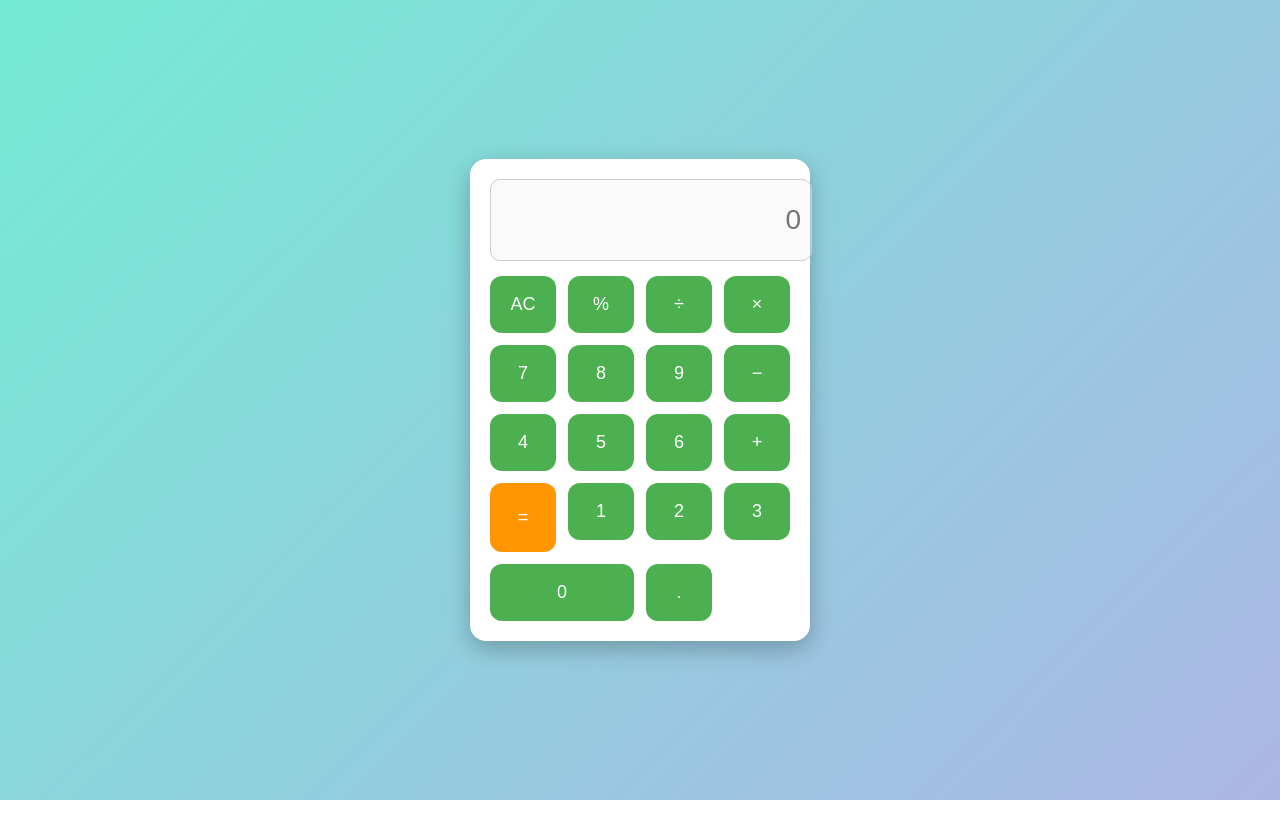
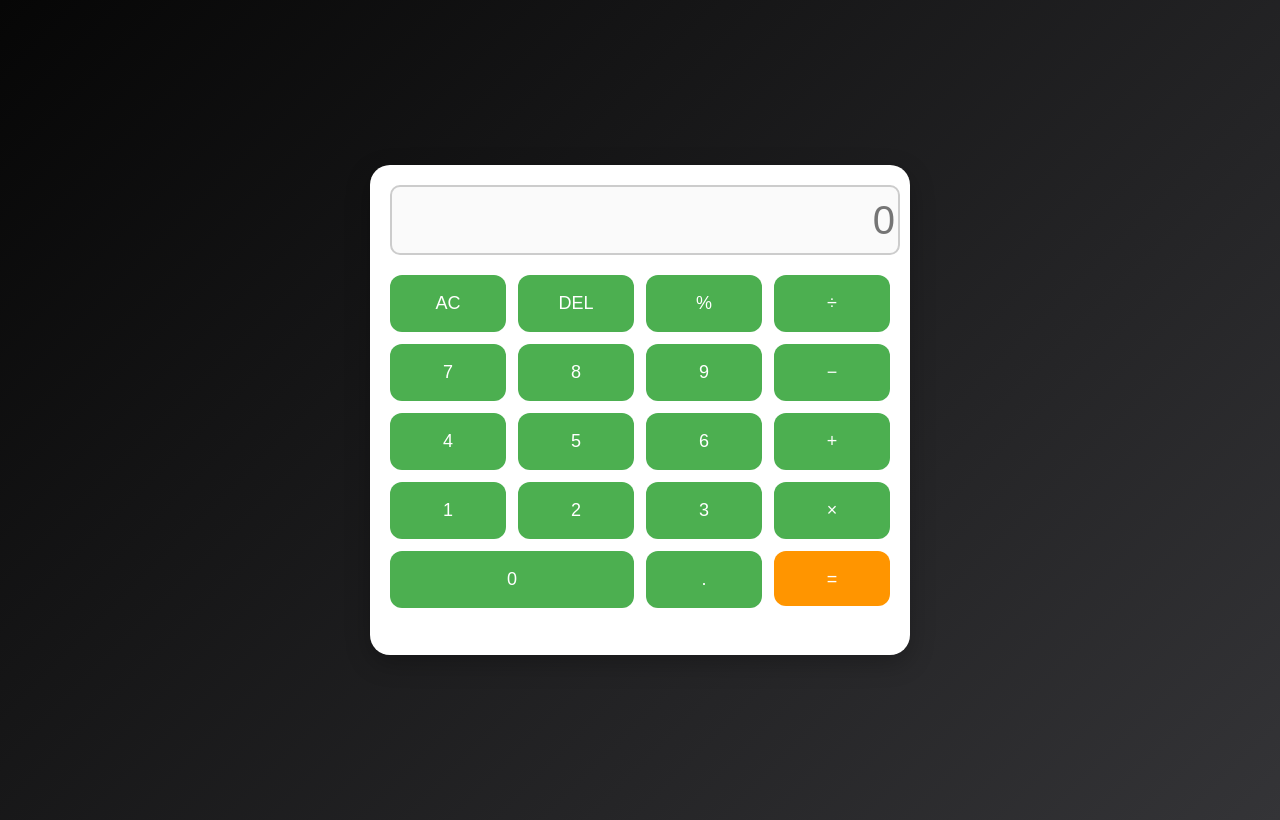
Before and after one commit to DurgaCSE11/SIMPLE-CALCULATOR, a plain HTML site: page index.html in a window 1280 px wide. Drawn offline with Linux system fonts and the light colour scheme.

Commit message:
CODE CHANGES

```diff
--- a/index.html
+++ b/index.html
@@ -10,28 +10,34 @@
   <div class="calculator">
     <input type="text" id="display" placeholder="0" disabled>
     <div class="buttons">
+      <!-- First row -->
       <button onclick="clearDisplay()">AC</button>
+      <button onclick="deleteChar()">DEL</button>
       <button onclick="appendValue('%')">%</button>
-      <button onclick="appendValue('/')">÷</button>
-      <button onclick="appendValue('*')">×</button>
+      <button onclick="appendValue('÷')">÷</button>
 
+      <!-- Second row -->
       <button onclick="appendValue('7')">7</button>
       <button onclick="appendValue('8')">8</button>
       <button onclick="appendValue('9')">9</button>
       <button onclick="appendValue('-')">−</button>
 
+      <!-- Third row -->
       <button onclick="appendValue('4')">4</button>
       <button onclick="appendValue('5')">5</button>
       <button onclick="appendValue('6')">6</button>
       <button onclick="appendValue('+')">+</button>
 
+      <!-- Fourth row -->
       <button onclick="appendValue('1')">1</button>
       <button onclick="appendValue('2')">2</button>
       <button onclick="appendValue('3')">3</button>
-      <button onclick="calculateResult()" class="equal">=</button>
+      <button onclick="appendValue('×')">×</button>
 
+      <!-- Fifth row -->
       <button onclick="appendValue('0')" class="zero">0</button>
       <button onclick="appendValue('.')">.</button>
+      <button onclick="calculateResult()" class="equal">=</button>
     </div>
   </div>
 
--- a/script.js
+++ b/script.js
@@ -10,13 +10,21 @@ document.addEventListener("DOMContentLoaded", () => {
   }
 
   window.clearDisplay = function() {
-    display.value = "";
+    display.value = "0";   // Reset to 0 instead of blank
+  }
+
+  window.deleteChar = function() {
+    display.value = display.value.slice(0, -1) || "0";
   }
 
   window.calculateResult = function() {
     try {
       // Replace symbols for JS eval
-      let input = display.value.replace(/÷/g, '/').replace(/×/g, '*').replace(/%/g, '/100');
+      let input = display.value
+        .replace(/÷/g, '/')
+        .replace(/×/g, '*')
+        .replace(/%/g, '/100');
+
       display.value = eval(input);
     } catch (error) {
       display.value = "Error";
--- a/style.css
+++ b/style.css
@@ -1,30 +1,31 @@
 body {
-  font-family: Arial, sans-serif;
-  background: linear-gradient(135deg, #74ebd5, #ACB6E5);
+  font-family: 'Times New Roman', Times, serif;
+  background: linear-gradient(135deg, #060606, #343437);
   display: flex;
   justify-content: center;
   align-items: center;
   height: 100vh;
-  margin: 0;
+  margin: 10px;
 }
 
 .calculator {
   background: #ffffff;
   padding: 20px;
-  border-radius: 16px;
+  border-radius: 20px;
   box-shadow: 0px 8px 25px rgba(0,0,0,0.25);
-  width: 300px;
+  width: 500px;
+  height: 450px;
 }
 
 #display {
   width: 100%;
   height: 60px;
-  font-size: 28px;
-  margin-bottom: 15px;
+  font-size: 40px;
+  margin-bottom: 20px;
   text-align: right;
-  padding: 10px;
+  padding: 3px;
   border-radius: 10px;
-  border: 1px solid #ccc;
+  border: 2px solid #ccc;
 }
 
 .buttons {
@@ -54,8 +55,10 @@ button:active {
 }
 
 .equal {
-  grid-row: 4 / 6;
+  grid-column:  4 / 4;
+  grid-row: 5 / 6;
   background: #FF9500;
+  height: 55px;
 }
 
 .equal:hover {
```
